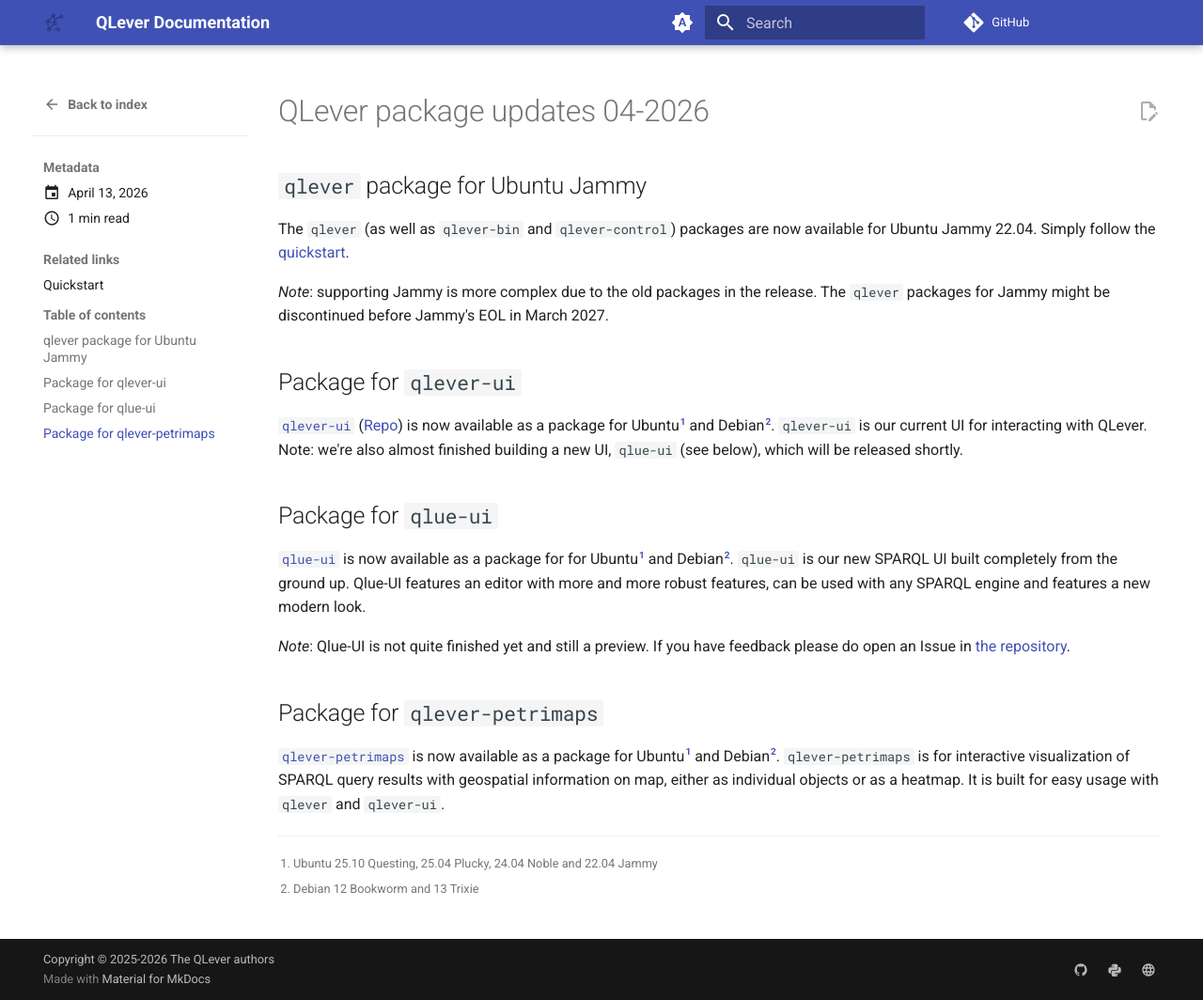
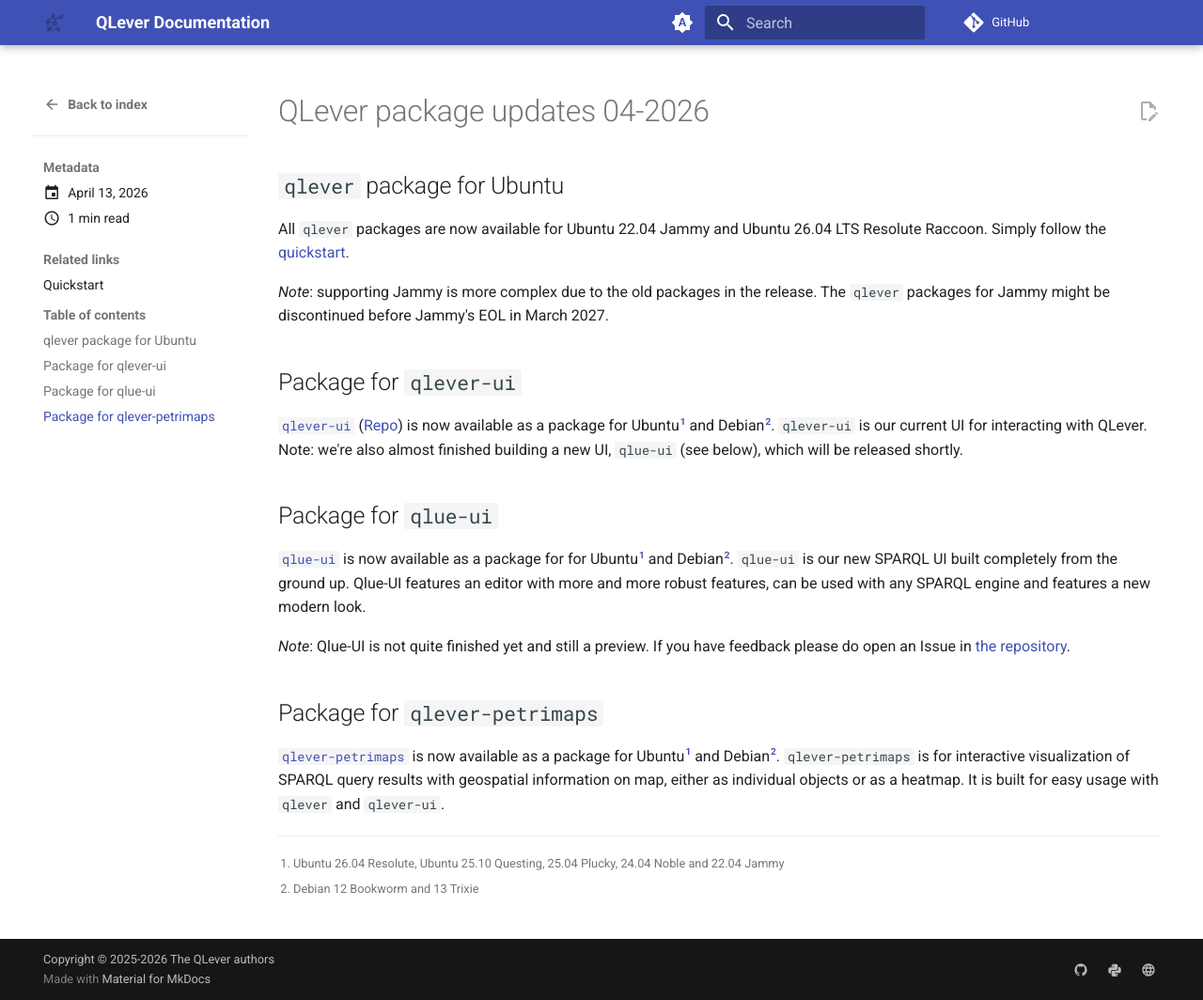
Before and after one commit to qlever-dev/qlever-docs, an MkDocs documentation site: the page built from docs/blog/posts/package-updates-2026-04.md, in a window 1280 px wide and 1064 px high. Shown: the whole window at 94% size. Built offline with MkDocs 1.6.1 and Material for MkDocs 9.7.7, drawn with Linux system fonts in a browser that asks for light colours; plug-ins that fetch from the network failed and are left out; comment, search, counter and statistics services are not loaded; the version menu is left out.

Commit message:
update post

```diff
--- a/docs/blog/posts/package-updates-2026-04.md
+++ b/docs/blog/posts/package-updates-2026-04.md
@@ -6,9 +6,9 @@ links:
 
 # QLever package updates 04-2026
 
-## `qlever` package for Ubuntu Jammy
+## `qlever` package for Ubuntu
 
-The `qlever` (as well as `qlever-bin` and `qlever-control`) packages are now available for Ubuntu Jammy 22.04. Simply follow the [quickstart](../../quickstart.md).
+All `qlever` packages are now available for Ubuntu 22.04 Jammy and Ubuntu 26.04 LTS Resolute Raccoon. Simply follow the [quickstart](../../quickstart.md).
 
 *Note*: supporting Jammy is more complex due to the old packages in the release. The `qlever` packages for Jammy might be discontinued before Jammy's EOL in March 2027.
 
@@ -26,5 +26,5 @@ The `qlever` (as well as `qlever-bin` and `qlever-control`) packages are now ava
 
 [`qlever-petrimaps`](https://github.com/ad-freiburg/qlever-petrimaps) is now available as a package for Ubuntu[^1] and Debian[^2]. `qlever-petrimaps` is for interactive visualization of SPARQL query results with geospatial information on map, either as individual objects or as a heatmap. It is built for easy usage with `qlever` and `qlever-ui`.
 
-[^1]: Ubuntu 25.10 Questing, 25.04 Plucky, 24.04 Noble and 22.04 Jammy
+[^1]: Ubuntu 26.04 Resolute, Ubuntu 25.10 Questing, 25.04 Plucky, 24.04 Noble and 22.04 Jammy
 [^2]: Debian 12 Bookworm and 13 Trixie
```
